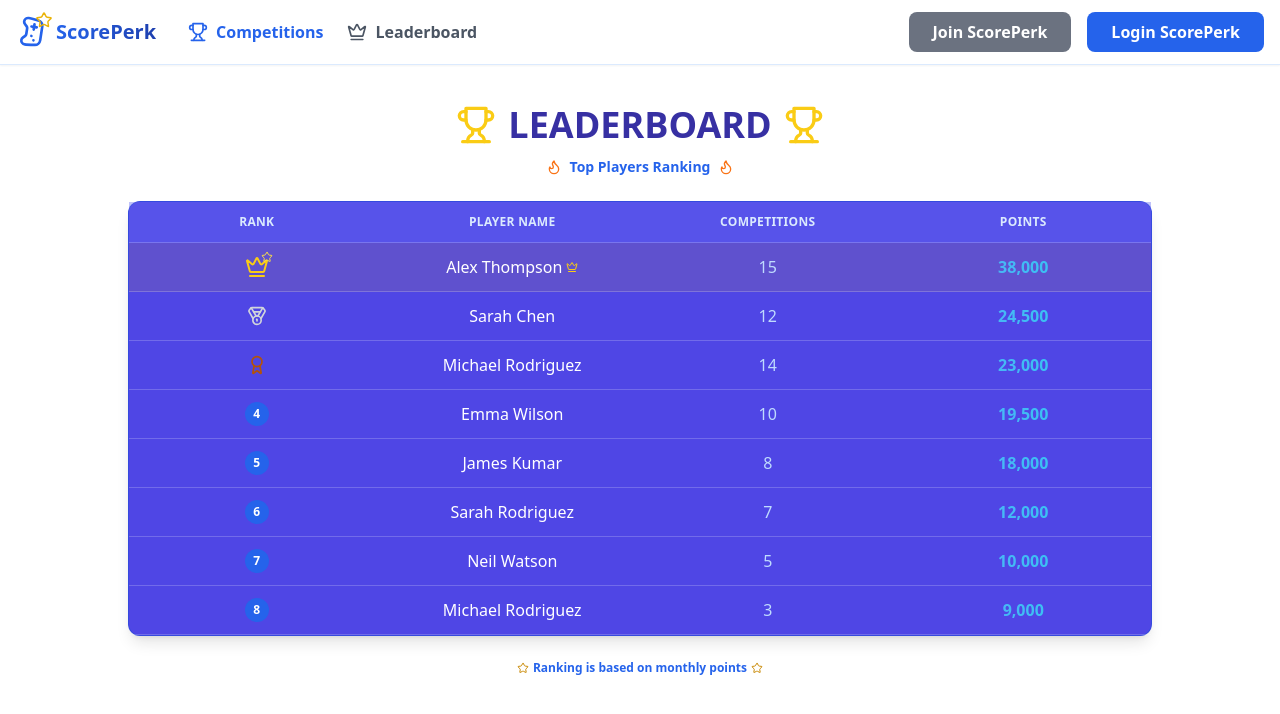
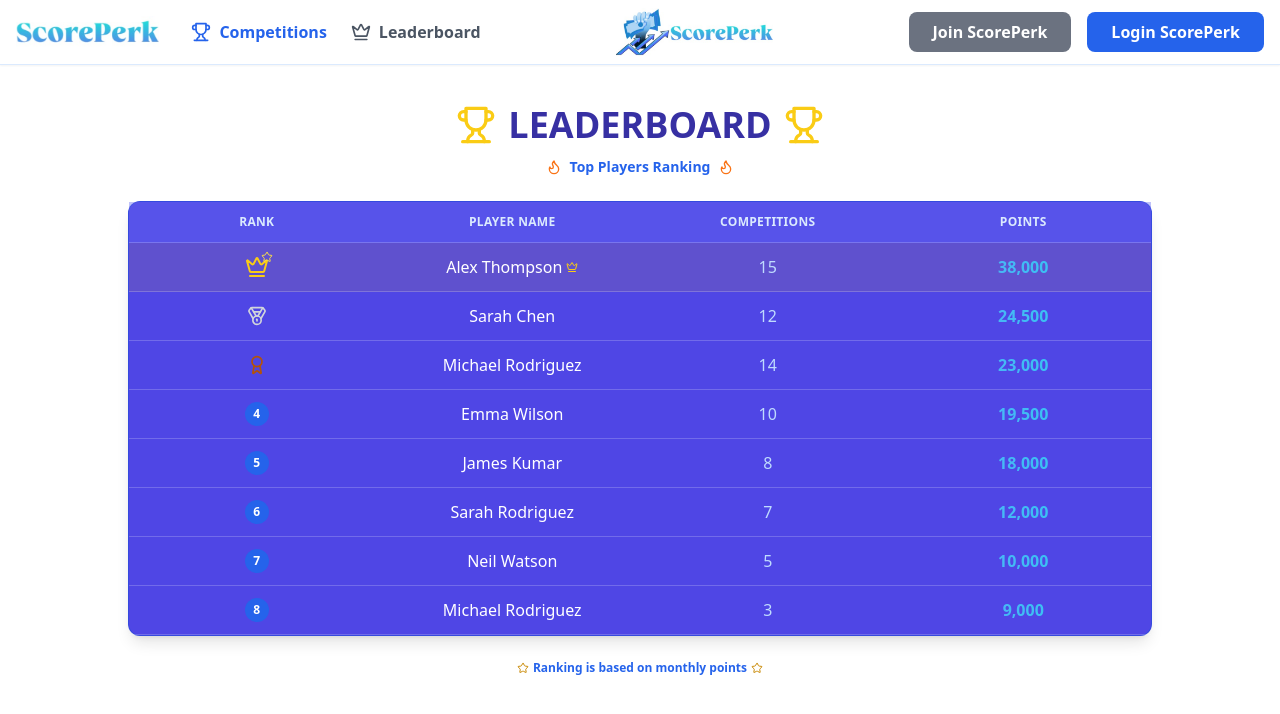
Before and after one commit to Competitionskills/Competition-skills-frontend, a React (Create React App) app: page /Leaderboard in a window 1280 px wide. Shown: the top 714 px of the page. Built offline with nearby package versions, Linux system fonts and the light colour scheme.

Commit message:
Update Header.tsx
updated header with logo

```diff
--- a/src/components/Header.tsx
+++ b/src/components/Header.tsx
@@ -1,33 +1,19 @@
 import React from "react";
 import { Link } from "react-router-dom";
-import { Gamepad2, Star, Trophy, Crown } from "lucide-react";
-import { motion } from "framer-motion";
+import { Trophy, Crown } from "lucide-react";
+
+import centerLogo from "../images/center-logo.jpg";
+import scorePerkImg from "../images/scoreperk-img.jpg"; // New left-side logo
 
 const Header = () => {
   return (
     <nav className="w-full max-w-full bg-white shadow-sm sticky top-0 z-50 border-b border-blue-100">
       <div className="container mx-auto px-4 max-w-[100vw]">
-        <div className="flex justify-between h-16 items-center">
+        <div className="flex justify-around items-center h-16">
+          {/* Left Section with New Logo */}
           <div className="flex items-center space-x-8">
-            <Link to="/" className="flex items-center space-x-2 group">
-              <div className="relative">
-                <motion.div
-                  animate={{ rotate: 360 }}
-                  transition={{ duration: 20, repeat: Infinity, ease: "linear" }}
-                >
-                  <Gamepad2 className="w-8 h-8 text-blue-600" />
-                </motion.div>
-                <motion.div
-                  animate={{ scale: [1, 1.2, 1] }}
-                  transition={{ duration: 2, repeat: Infinity }}
-                  className="absolute -top-1 -right-1"
-                >
-                  <Star className="w-4 h-4 text-yellow-500" />
-                </motion.div>
-              </div>
-              <span className="text-xl font-bold bg-gradient-to-r from-blue-600 to-blue-800 bg-clip-text text-transparent">
-                ScorePerk
-              </span>
+            <Link to="/" className="flex items-center">
+              <img src={scorePerkImg} alt="ScorePerk Logo" className="h-8 w-auto" />
             </Link>
             <div className="hidden md:flex space-x-6">
               <Link to="/dashboard" className="flex items-center text-blue-600 font-semibold hover:text-blue-700 transition-colors">
@@ -40,6 +26,13 @@ const Header = () => {
               </Link>
             </div>
           </div>
+
+          {/* Center Logo */}
+          <div className="flex-grow flex justify-center">
+            <img src={centerLogo} alt="ScorePerk Center Logo" className="h-12 w-auto" />
+          </div>
+
+          {/* Right Section */}
           <div className="flex space-x-4">
             <Link
               to="/signup"
```
